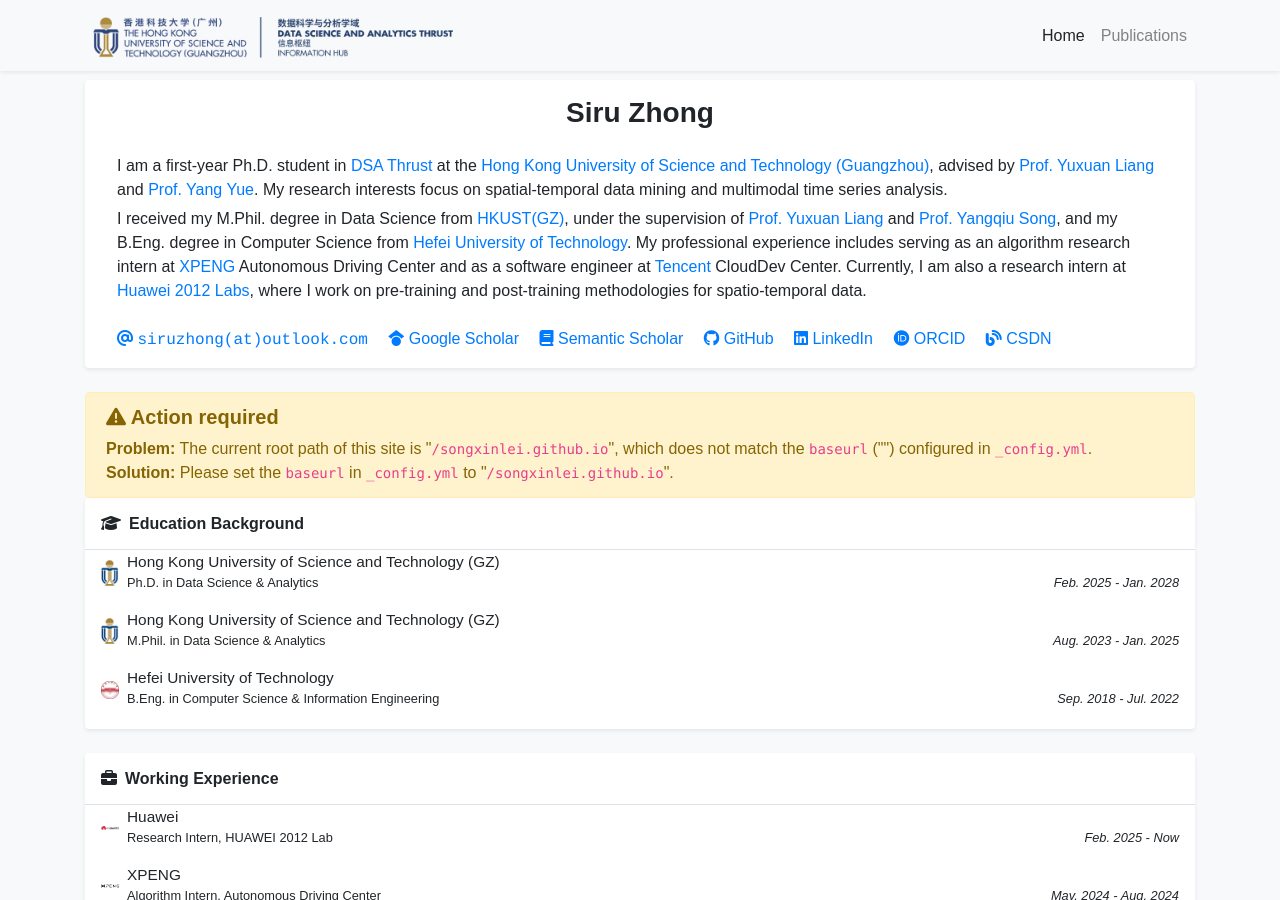
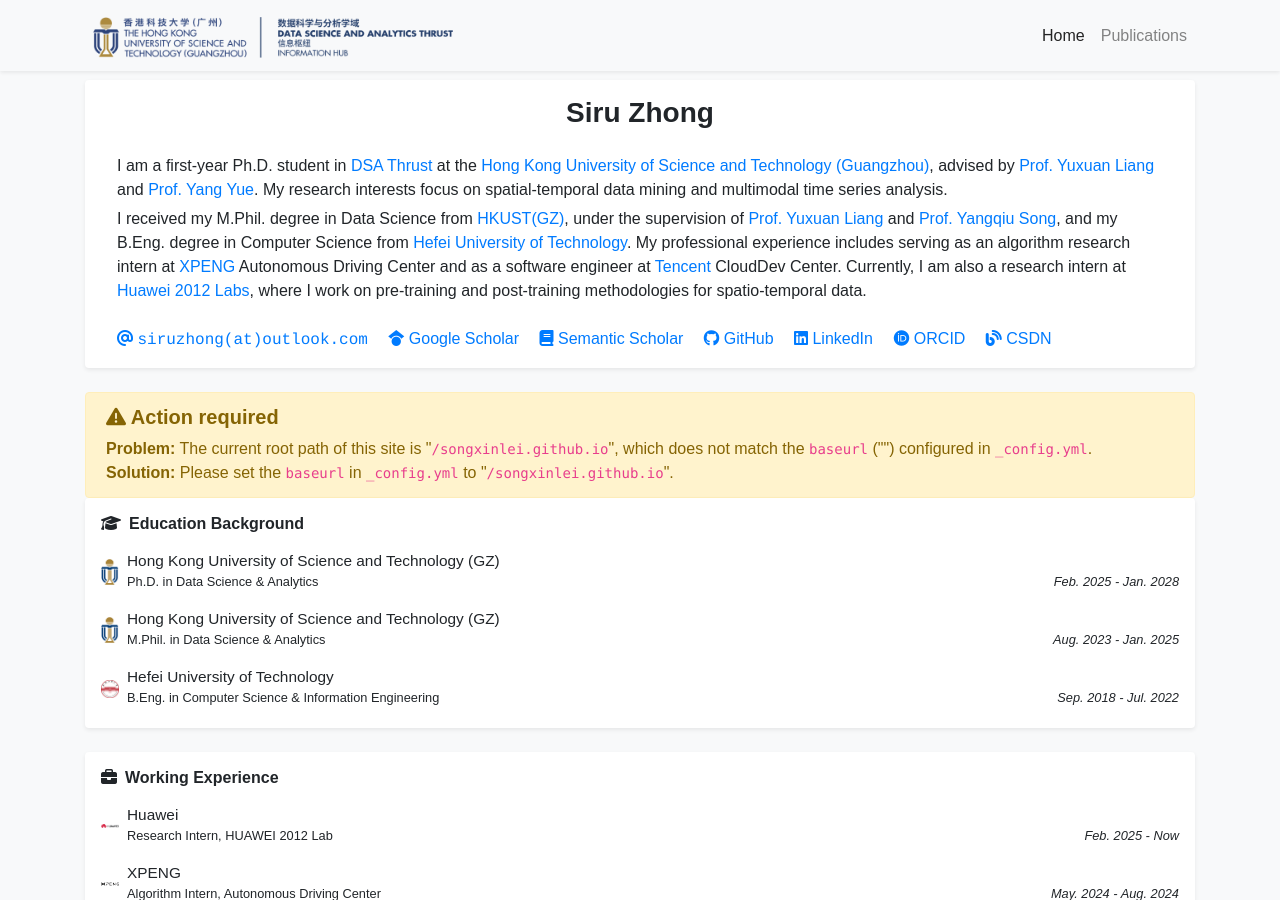
Before and after one commit to thunderlrr/songxinlei.github.io, a Jekyll site: the page built from index.html, in a window 1280 px wide and 900 px high. Built offline with Jekyll 4.4.1, drawn with Linux system fonts in a browser that asks for light colours; a style sheet for code colours, icons or effects is not loaded.

Commit message:
update profile

```diff
--- a/_includes/widgets/experience_card.html
+++ b/_includes/widgets/experience_card.html
@@ -2,7 +2,7 @@
 <div class="row mb-4">
     <div class="col">
         <div class="card border-0 shadow-sm bg-white">
-            <h6 class="p-3 mb-0 border-bottom border-gray"><i class="fas fa-graduation-cap mr-2"></i>Education Background</h6>
+            <h6 class="p-3 mb-0"><i class="fas fa-graduation-cap mr-2"></i>Education Background</h6>
             <div class="px-3 pb-1">
                 <ul class="list-unstyled mb-1">
                     {% for item in site.data.profile.education %}
@@ -28,7 +28,7 @@
 <div class="row mb-4">
     <div class="col">
         <div class="card border-0 shadow-sm bg-white">
-            <h6 class="p-3 mb-0 border-bottom border-gray"><i class="fas fa-briefcase mr-2"></i>Working Experience</h6>
+            <h6 class="p-3 mb-0"><i class="fas fa-briefcase mr-2"></i>Working Experience</h6>
             <div class="px-3 pb-1">
                 <ul class="list-unstyled mb-1">
                     {% for item in site.data.profile.experience %}
@@ -54,7 +54,7 @@
 <div class="row mb-4">
     <div class="col">
         <div class="card border-0 shadow-sm bg-white">
-            <h6 class="p-3 mb-0 border-bottom border-gray"><i class="fas fa-award mr-2"></i>Honors & Awards</h6>
+            <h6 class="p-3 mb-0"><i class="fas fa-award mr-2"></i>Honors & Awards</h6>
             <div class="px-3 pb-1">
                 <ul class="list small pl-3 mb-1">
                     {% for item in site.data.profile.awards %}
@@ -75,7 +75,7 @@
 <div class="row">
     <div class="col">
         <div class="card border-0 shadow-sm bg-white">
-            <h6 class="p-3 mb-0 border-bottom border-gray"><i class="fas fa-users mr-2"></i>Extracurricular Activities</h6>
+            <h6 class="p-3 mb-0"><i class="fas fa-users mr-2"></i>Extracurricular Activities</h6>
             <div class="px-3 pb-1">
                 <ul class="list small pl-3 mb-1">
                     {% for item in site.data.profile.activities %}
```
